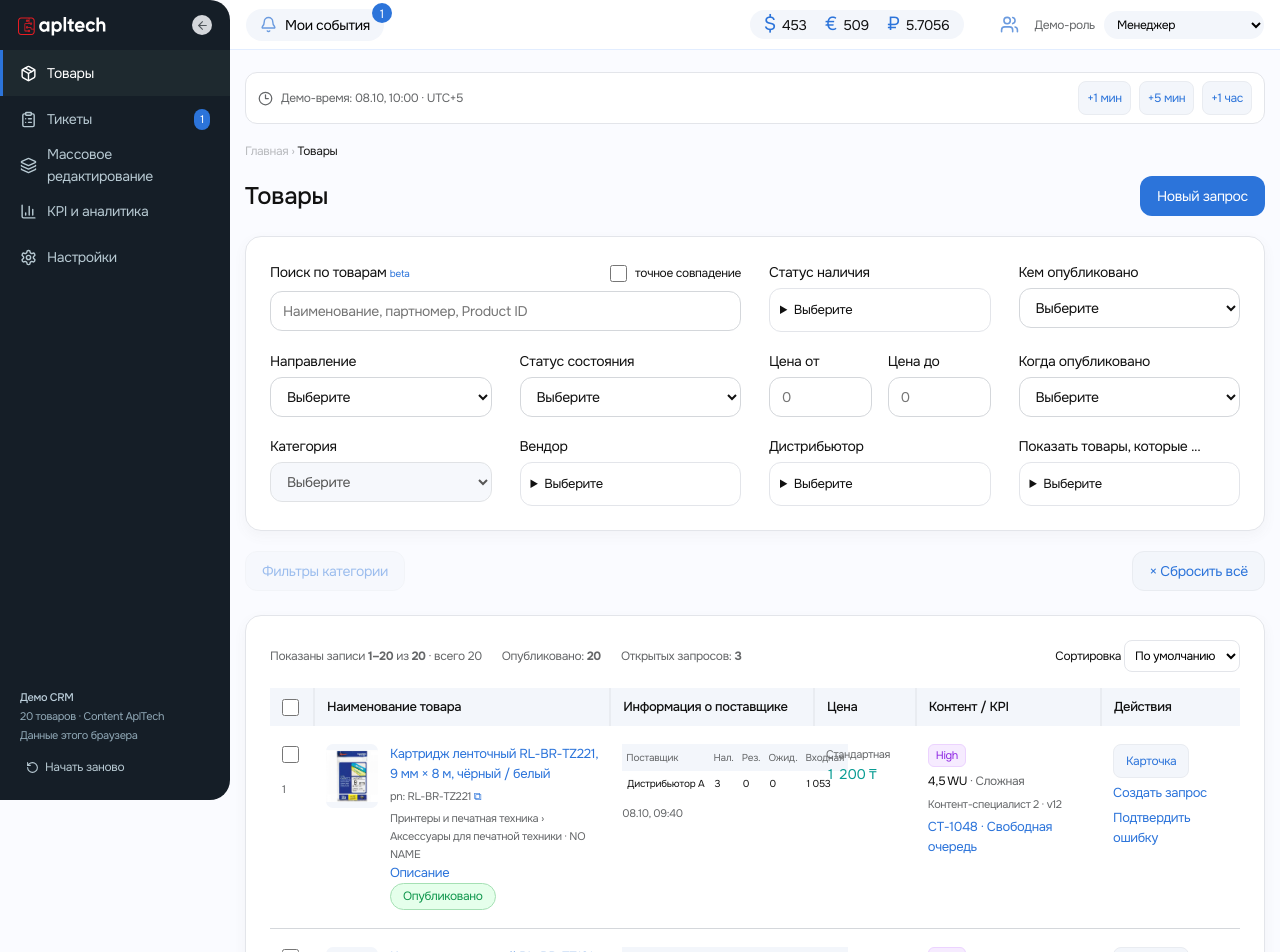
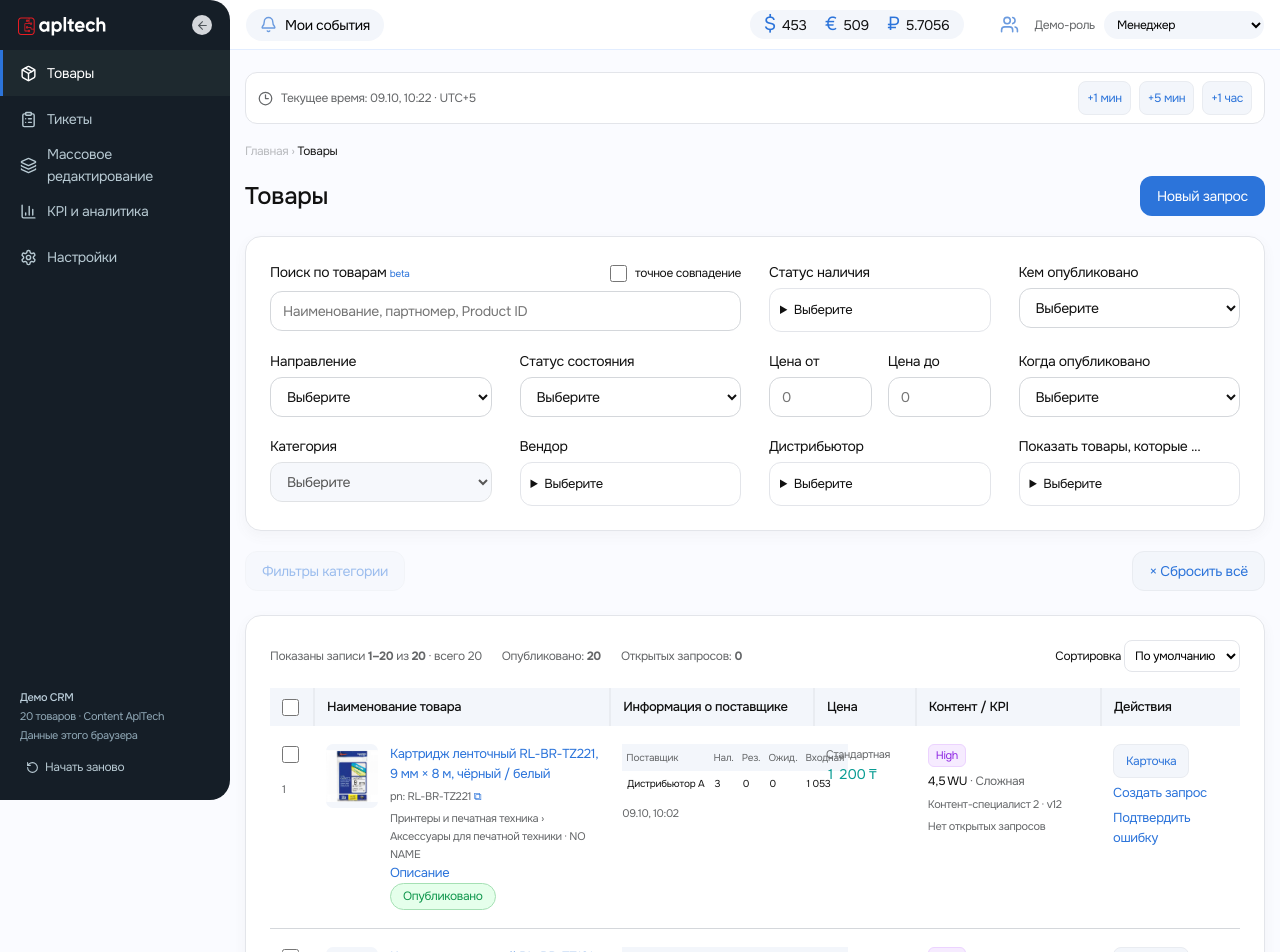
Before and after one commit to ilyaskazbekyc-arch/apltech-crm-content-demo, a React (Vite) app: page / in a window 1280 px wide. Shown: the top 952 px of the page. Built offline with nearby package versions, Linux system fonts and the light colour scheme.

Commit message:
Start with empty live ticket queue and preserve demo workflow

```diff
--- a/src/App.tsx
+++ b/src/App.tsx
@@ -1,3 +1,4 @@
+import {clearTicketWorkspace,TICKET_WORKSPACE_VERSION} from './workspace';
 import { useEffect, useRef, useState } from 'react';
 import { Package, ClipboardList, BarChart3, Settings, Bell, Users, ArrowLeft, X, RotateCcw, Clock3, Plus, Layers } from 'lucide-react';
 import type { Action, DemoState, View, ScreenProps } from './types';
@@ -18,7 +19,7 @@ import './demo.css';
 import './workspace.css';
 
 const STORE='apltech-isolated-crm-demo-v1',CLOCK='apltech-isolated-crm-clock-v1',ROLE='apltech-isolated-crm-role-v1';
-const DEMO_START=Date.parse('2026-10-08T10:00:00+05:00');
+const DEMO_START=Date.now();
 interface DemoClock { base:number; wall:number }
 function read<T>(key:string):T|undefined{try{return JSON.parse(localStorage.getItem(key)||'null')||undefined}catch{return undefined}}
 function write(key:string,value:unknown){try{localStorage.setItem(key,JSON.stringify(value))}catch{/* Keep the working in-memory demo if browser storage is unavailable. */}}
@@ -29,10 +30,10 @@ function route(){const [path,query='']=location.hash.slice(1).split('?');const [
 const nav=[{id:'products' as View,label:'Товары',icon:Package},{id:'tickets' as View,label:'Тикеты',icon:ClipboardList},{id:'bulk' as View,label:'Массовое редактирование',icon:Layers},{id:'analytics' as View,label:'KPI и аналитика',icon:BarChart3},{id:'settings' as View,label:'Настройки',icon:Settings}];
 
 export default function App(){
- const [clock,setClock]=useState<DemoClock>(()=>read<DemoClock>(CLOCK)||{base:DEMO_START,wall:Date.now()});
+ const [clock,setClock]=useState<DemoClock>(()=>read<DemoState>(STORE)?.ticketWorkspaceVersion===TICKET_WORKSPACE_VERSION?(read<DemoClock>(CLOCK)||{base:DEMO_START,wall:Date.now()}):{base:DEMO_START,wall:Date.now()});
  const clockRef=useRef(clock);clockRef.current=clock;
  const [now,setNow]=useState(()=>clockNow(clock));
- const [state,setState]=useState<DemoState>(()=>{const saved=read<DemoState>(STORE);return saved?.schema===1&&Array.isArray(saved.products)&&saved.products.length>=20?saved:createSeed(clockNow(clock))});
+ const [state,setState]=useState<DemoState>(()=>{const saved=read<DemoState>(STORE);const initial=saved?.schema===1&&Array.isArray(saved.products)&&saved.products.length>=20?saved:createSeed(clockNow(clock));return initial.ticketWorkspaceVersion===TICKET_WORKSPACE_VERSION?initial:clearTicketWorkspace(initial)});
  const stateRef=useRef(state);stateRef.current=state;
  const [actorId,setActorId]=useState(()=>read<string>(ROLE)||'manager1');const actor=ACTORS.find(a=>a.id===actorId)||ACTORS[0];
  const [view,setView]=useState<View>(route().view);const [productId,setProductId]=useState<string|undefined>(()=>route().view==='products'?route().id:undefined);const [ticketId,setTicketId]=useState<string|undefined>(()=>route().view==='tickets'&&route().id!=='new'?route().id:undefined);
@@ -52,7 +53,7 @@ export default function App(){
  function openCreatedTicket(){const fresh=stateRef.current;const issue=request?.error?fresh.issues.find(i=>i.productId===request.productId&&i.version===fresh.products.find(p=>p.id===i.productId)?.version):undefined;const id=issue?.ticketId||fresh.tickets[0]?.id;go('tickets',id)}
  function closeDrawer(){setProductId(undefined);setTicketId(undefined);location.hash=view}
  function advance(minutes:number){const next={base:clockNow(clockRef.current)+minutes*60000,wall:Date.now()};clockRef.current=next;write(CLOCK,next);setClock(next);setNow(next.base);dispatch({type:'tick'})}
- function reset(){const nextClock={base:DEMO_START,wall:Date.now()};clockRef.current=nextClock;setClock(nextClock);write(CLOCK,nextClock);const next=createSeed(DEMO_START);commit(next);setNow(DEMO_START);setResetConfirm(false);setSelected([]);setNotifications(false);go('products');flash('Исходный демонстрационный пример восстановлен')}
+ function reset(){const nextClock={base:DEMO_START,wall:Date.now()};clockRef.current=nextClock;setClock(nextClock);write(CLOCK,nextClock);const next=clearTicketWorkspace(createSeed(DEMO_START));commit(next);setNow(DEMO_START);setResetConfirm(false);setSelected([]);setNotifications(false);go('products');flash('Исходный демонстрационный пример восстановлен')}
  const props:ScreenProps={state,actor,now,dispatch,openTicket:id=>go('tickets',id),openProduct:id=>go('products',id),requestProduct:id=>startRequest({productId:id}),reportProductError:id=>startRequest({productId:id,error:true})};
  const unread=state.notifications.filter(n=>n.recipientId===actor.id&&!n.read);
  const mandatory=actor.role==='specialist'?unread.find(n=>n.requiresAck&&n.ticketId&&state.tickets.some(t=>t.id===n.ticketId&&t.status==='queued'&&!t.acknowledgedBy.includes(actor.id))):undefined;
@@ -60,7 +61,7 @@ export default function App(){
 
  return <><aside className="crm-sidebar"><div className="crm-brand"><img src="/assets/logoCRM.svg" alt="apltech"/><span className="crm-brand-back"><ArrowLeft size={13}/></span></div><nav>{nav.map(item=><button key={item.id} className={'crm-nav-link '+(view===item.id?'active':'')} onClick={()=>go(item.id)}><item.icon size={17}/>{item.label}{item.id==='tickets'&&state.tickets.some(t=>t.status==='queued')&&<span className="crm-nav-count">{state.tickets.filter(t=>t.status==='queued').length}</span>}</button>)}</nav><div className="crm-sidebar-demo"><b>Демо CRM</b><p>{state.products.length} товаров · Content AplTech</p><p>Данные этого браузера</p><button onClick={()=>setResetConfirm(true)}><RotateCcw size={13}/> Начать заново</button></div></aside>
  <header className="crm-header"><button className="crm-events-control" onClick={()=>setNotifications(v=>!v)}><Bell size={17}/> Мои события{unread.length>0&&<span>{unread.length}</span>}</button><div className="crm-exchange"><span><b>$</b>453</span><span><b>€</b>509</span><span><b>₽</b>5.7056</span></div><Users size={19} className="crm-head-team"/><label className="crm-role-select"><span className="crm-small crm-muted">Демо-роль</span><select aria-label="Демо-роль" value={actor.id} onChange={e=>{setActorId(e.target.value);setRequest(null);setNewProduct(null);setBulk(false)}}>{ACTORS.map(a=><option key={a.id} value={a.id}>{a.name}</option>)}</select></label></header>
- <main className="crm-main"><div className="crm-demo-toolbar"><div className="crm-flex"><Clock3 size={15}/><span>Демо-время: {formatDate(now)} · UTC+5</span></div><div className="crm-flex"><button className="crm-btn crm-btn-sm crm-btn-soft" onClick={()=>advance(1)}>+1 мин</button><button className="crm-btn crm-btn-sm crm-btn-soft" onClick={()=>advance(5)}>+5 мин</button><button className="crm-btn crm-btn-sm crm-btn-soft" onClick={()=>advance(60)}>+1 час</button></div></div><div className="crm-breadcrumb">Главная › <span>{nav.find(n=>n.id===view)?.label}</span></div>
+ <main className="crm-main"><div className="crm-demo-toolbar"><div className="crm-flex"><Clock3 size={15}/><span>Текущее время: {formatDate(now)} · UTC+5</span></div><div className="crm-flex"><button className="crm-btn crm-btn-sm crm-btn-soft" onClick={()=>advance(1)}>+1 мин</button><button className="crm-btn crm-btn-sm crm-btn-soft" onClick={()=>advance(5)}>+5 мин</button><button className="crm-btn crm-btn-sm crm-btn-soft" onClick={()=>advance(60)}>+1 час</button></div></div>{view==='tickets'&&<div className="crm-flex crm-between" style={{marginBottom:16}}><span className="crm-small crm-muted">● Обновляется сразу · роли и вкладки этого браузера</span>{actor.role!=='specialist'&&state.tickets.length>0&&<button className="crm-btn crm-btn-sm crm-btn-soft" onClick={()=>{commit(clearTicketWorkspace(stateRef.current));setNotifications(false);go('tickets');flash('Тикеты и связанные результаты демо очищены. Товары сохранены.')}}>Очистить тикеты демо</button>}</div>}<div className="crm-breadcrumb">Главная › <span>{nav.find(n=>n.id===view)?.label}</span></div>
  {view==='products'&&!productId&&<ProductList {...props} createProduct={()=>setNewProduct({})} selectedIds={selected} onSelection={setSelected} bulkPriority={()=>setBulk(true)} editSelection={()=>go('bulk',selected.join(','))} createRequest={()=>startRequest({productIds:selected})}/>}
  {view==='products'&&productId&&(actor.role==='lead'?<ProductDrawer key={productId} {...props} productId={productId} onClose={closeDrawer}/>:<ProductPdp key={productId} {...props} productId={productId} onClose={closeDrawer}/>)}
  {view==='tickets'&&<section className={'crm-ticket-workspace '+(ticketId?'has-detail':request&&actor.role==='manager'?'has-form':'queue-only')}><div><TicketList {...props} createRequest={()=>startRequest()}/></div>{request&&actor.role==='manager'&&<RequestForm key={JSON.stringify(request)} {...props} inline initialProductId={request.productId} initialProductIds={request.productIds} initialError={request.error} onClose={()=>go('tickets')} onCreated={openCreatedTicket}/>} {ticketId&&<TicketDrawer key={ticketId} {...props} inline ticketId={ticketId} onClose={closeDrawer} editBatch={ids=>go('bulk',ids.join(','))} createBoundProduct={id=>setNewProduct({ticketId:id})}/>}</section>}
@@ -72,7 +73,7 @@ export default function App(){
  {newProduct&&<NewProductForm {...props} ticketId={newProduct.ticketId} onClose={()=>{const linked=newProduct.ticketId;setNewProduct(null);if(linked)go('tickets',linked)}}/>}
  {bulk&&<div className="crm-modal-overlay"><section className="crm-modal" role="dialog" aria-label="Массовый приоритет"><div className="crm-flex crm-between"><h1>Приоритет {selected.length} товаров</h1><button className="crm-btn crm-btn-icon" onClick={()=>setBulk(false)} aria-label="Закрыть приоритет"><X size={20}/></button></div><form onSubmit={e=>{e.preventDefault();if(dispatch({type:'set_priority',productIds:selected,priority:bulkPriority,reason:bulkReason})){setBulk(false);setBulkReason('')}}}><label className="crm-field">Приоритет<select className="crm-input" value={bulkPriority} onChange={e=>setBulkPriority(e.target.value as typeof bulkPriority)}>{['Critical','High','Normal','Low'].map(p=><option key={p}>{p}</option>)}</select></label><label className="crm-field">Причина<textarea className="crm-input" value={bulkReason} onChange={e=>setBulkReason(e.target.value)} required rows={3}/></label><p className="crm-small crm-muted">Связанные открытые запросы обновятся сразу. Уже начисленные WU сохранят прежние условия.</p><div className="crm-form-actions"><button type="button" className="crm-btn crm-btn-soft" onClick={()=>setBulk(false)}>Отмена</button><button className="crm-btn crm-btn-primary">Сохранить приоритет</button></div></form></section></div>}
  {(notifications||mandatory)&&<NotificationCenter key={actor.id} {...props} mandatory={!!mandatory} onClose={()=>setNotifications(false)} openRequest={id=>{setNotifications(false);go('tickets',id)}}/>}
- {resetConfirm&&<div className="crm-modal-overlay"><section className="crm-modal crm-reset-modal" role="dialog" aria-label="Сброс демо"><h2>Начать демонстрацию заново?</h2><p>Вернутся исходные 20 товаров и примеры запросов. Изменения этого демо будут сброшены.</p><div className="crm-form-actions"><button className="crm-btn crm-btn-soft" onClick={()=>setResetConfirm(false)}>Отмена</button><button className="crm-btn crm-btn-primary" onClick={reset}>Восстановить пример</button></div></section></div>}
+ {resetConfirm&&<div className="crm-modal-overlay"><section className="crm-modal crm-reset-modal" role="dialog" aria-label="Сброс демо"><h2>Начать демонстрацию заново?</h2><p>Вернутся исходные 20 товаров и пустая очередь тикетов. Изменения этого демо будут сброшены.</p><div className="crm-form-actions"><button className="crm-btn crm-btn-soft" onClick={()=>setResetConfirm(false)}>Отмена</button><button className="crm-btn crm-btn-primary" onClick={reset}>Восстановить пример</button></div></section></div>}
  {toast&&<div className={'crm-toast '+(toast.error?'crm-toast-error':'')} role="status">{toast.text}<button onClick={()=>setToast(null)} aria-label="Закрыть сообщение"><X size={16}/></button></div>}
  </>
 }
--- a/src/ProductPdp.tsx
+++ b/src/ProductPdp.tsx
@@ -26,6 +26,7 @@ export function ProductPdp(props:ScreenProps & {productId:string;onClose:()=>voi
   const [extraDistrs,setExtraDistrs]=useState<Array<{name:string;price:string;stock:string;reserve:string;await:string;exchange:string;article:string}>>(()=>{try{return JSON.parse(String(product.pdp?.distributors||'[]'))}catch{return []}});
   const [leaving,setLeaving]=useState<null|(()=>void)>(null);
   useEffect(()=>{window.scrollTo({top:0,behavior:'instant'})},[props.productId]);
+  useEffect(()=>{setData({...defaults,...product.pdp});setName(product.name);setDescription(product.description);setSupplier(product.supplier);setImage(product.image);setPrice(String(product.price));setStock(String(product.stock));setPublished(product.published)},[product.version]);
   const editable=props.actor.role==='specialist';
   const tickets=props.state.tickets.filter(t=>t.productIds.includes(product.id)&&t.status!=='completed');
   const batch=tickets.find(t=>t.batch&&t.status==='in_progress'&&t.assigneeId===props.actor.id);
--- a/src/types.ts
+++ b/src/types.ts
@@ -21,7 +21,7 @@ export interface QualityIssue { id: string; productId: string; ticketId?: string
 export interface SlaPenalty { ticketId: string; at: number; target: 'team' | 'employee'; employeeId?: string; cause: 'response' | 'execution'; penaltyPP: number }
 export interface Notification { id: string; recipientId: string; at: number; title: string; message: string; ticketId?: string; read: boolean; requiresAck: boolean }
 export interface Settings { responseMinutes: number; warningMinutes: number; executionMinutes: number; slaBonus: number; slaPenaltyPP: number; qualityPenaltyPP: number; targetWU: number; workedDays: number; productivityCap: number; criticalGate: number; newProductPriority: Priority; priorityRates: Record<Priority,number>; complexityRates: Record<Complexity,number>; requestWeights: Record<RequestKind,number>; holidays: string[] }
-export interface DemoState { schema: 1; revision: number; products: Product[]; tickets: Ticket[]; operations: Operation[]; issues: QualityIssue[]; slaPenalties: SlaPenalty[]; notifications: Notification[]; settings: Settings }
+export interface DemoState { schema: 1; ticketWorkspaceVersion?: number; revision: number; products: Product[]; tickets: Ticket[]; operations: Operation[]; issues: QualityIssue[]; slaPenalties: SlaPenalty[]; notifications: Notification[]; settings: Settings }
 export type Action =
  | { type: 'create_error_ticket'; productId: string; reason: string; source: string; critical?: boolean }
  | { type: 'create_ticket'; kind: RequestKind; productIds: string[]; source: string; description: string; newProduct?: {partNumber:string;source:string;name?:string} }
--- /dev/null
+++ b/src/workspace.ts
@@ -0,0 +1,5 @@
+import type {DemoState} from './types';
+export const TICKET_WORKSPACE_VERSION=1;
+export function clearTicketWorkspace(state:DemoState):DemoState {
+ return {...state,revision:state.revision+1,ticketWorkspaceVersion:TICKET_WORKSPACE_VERSION,tickets:[],notifications:state.notifications.filter(n=>!n.ticketId),operations:state.operations.filter(o=>!o.ticketId),issues:state.issues.filter(i=>!i.ticketId),slaPenalties:[]};
+}
```
Also changed, not shown: 1 other file (tests, documents, lock files or other folders).
